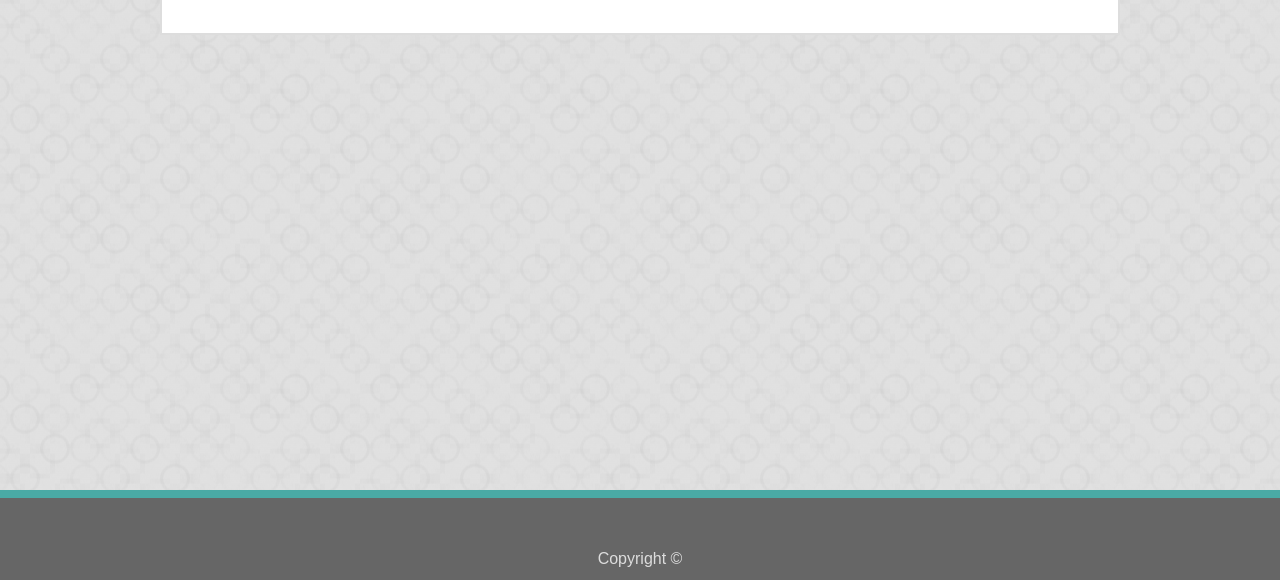
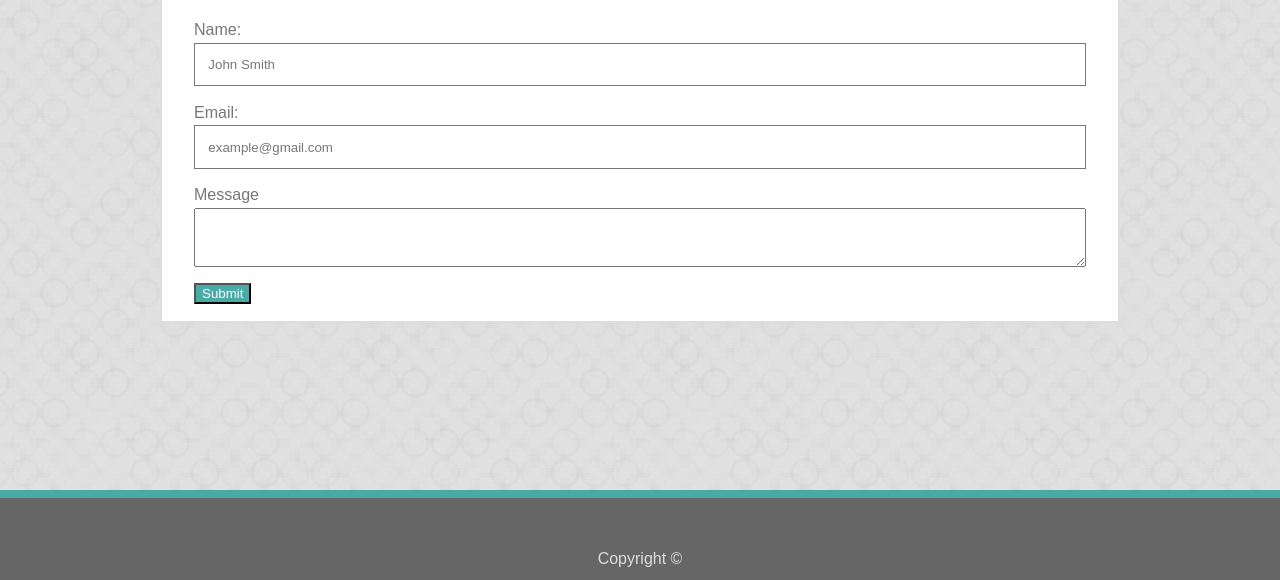
Before and after one commit to jtsai972/Basic-Portfolio, a plain HTML site: page contact.html in a window 1280 px wide. Shown: the part 220-800 px from the top of the page. Drawn offline with Linux system fonts and the light colour scheme.

Commit message:
Getting the basic contact form down

```diff
--- a/assets/css/style.css
+++ b/assets/css/style.css
@@ -8,7 +8,7 @@ body {
     background-color: #ddd;
     color: #777;
     font-family: 'Arial', 'Helvetica Neue', Helvetica, sans-serif;
-    font-size: 16px;
+    font-size: 100%;
     height: auto;
     line-height: 1.6em;
     margin: auto;
@@ -78,6 +78,24 @@ article {
         margin-top: 0;
         padding: 1em 0;
     }
+    label, input, textarea {
+        display: block;
+        width: 100%;
+    }
+
+    input[value] {
+        border: 1px solid #777;
+        color: #777;
+    }
+
+    input, textarea {
+        margin-bottom: 1em;
+        padding: 1em;
+    }
+    button {
+        background-color: #4aaaa5;
+        color: white;
+    }
 
 footer {
     background-color: #666;
--- a/contact.html
+++ b/contact.html
@@ -23,6 +23,19 @@
 
         <article>
             <h2>Contact Me</h2>
+
+            <form>
+                <label for="name_input">Name:</label>
+                <input type="text" name="name" value="John Smith">
+
+                <label for="email_input">Email:</label>
+                <input type="email" name="email address" value="example@gmail.com">
+
+                <label for="message">Message</label>
+                <textarea name="message input box" ></textarea>
+
+                <button>Submit</button>
+            </form>
         </article>
 
         <footer>
```
